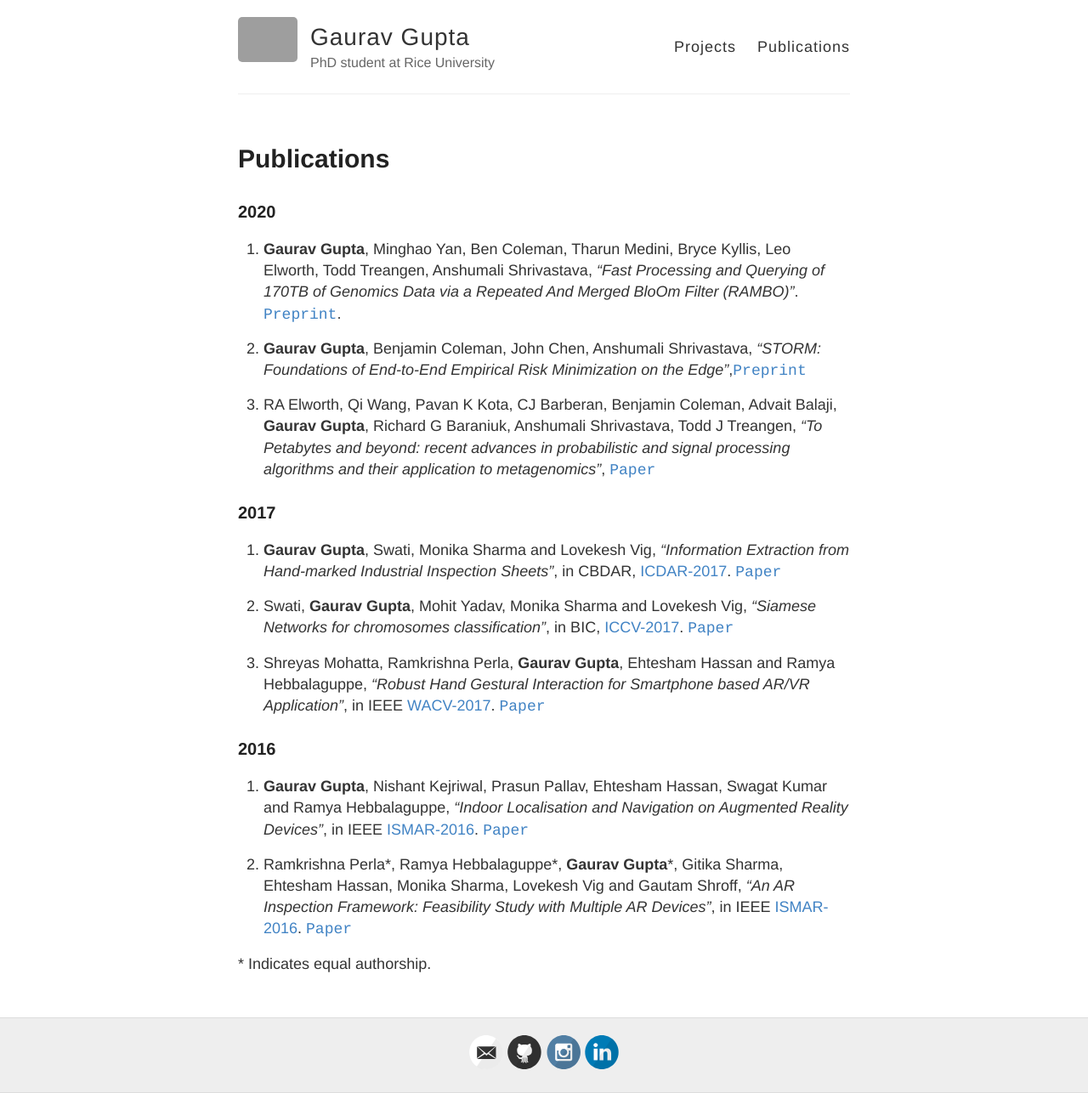
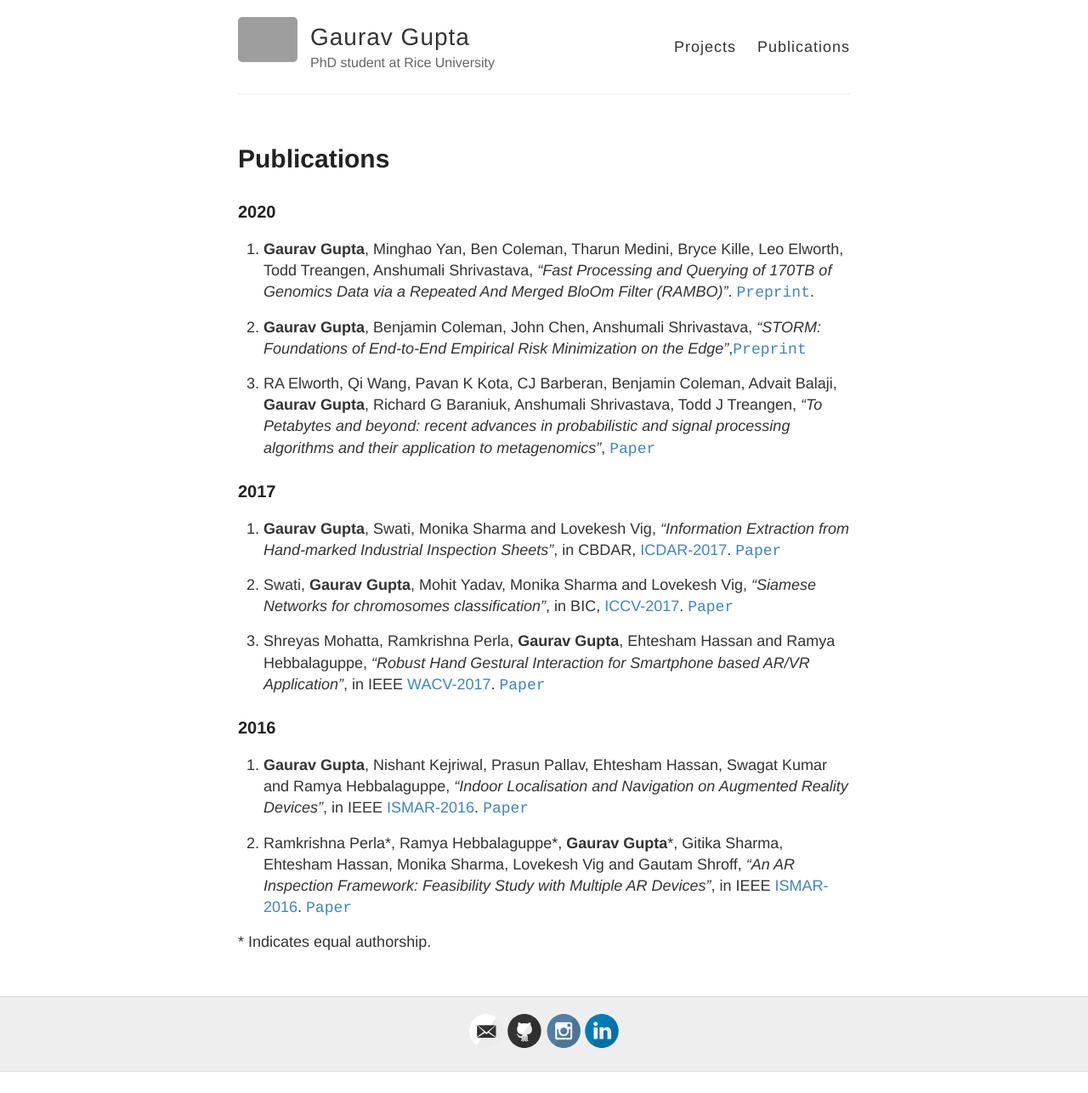
Before and after one commit to gaurav16gupta/gaurav16gupta.github.io, a Jekyll site: the page built from publications.md, in a window 1280 px wide. Shown: the whole page at 85% size. Built offline with Jekyll 4.4.1, drawn with Linux system fonts in a browser that asks for light colours; after the commit the page ends 1261 px from its top, so only the background shows below that; grey boxes are pictures that could not be loaded.

Commit message:
Update publications.md

```diff
--- a/publications.md
+++ b/publications.md
@@ -6,7 +6,7 @@ permalink: /publications/
 
 ### 2020
 
-1. __Gaurav Gupta__, Minghao Yan, Ben Coleman, Tharun Medini, Bryce Kyllis, Leo Elworth, Todd Treangen, Anshumali Shrivastava, _"Fast Processing and Querying of 170TB of Genomics Data via a Repeated And Merged BloOm Filter (RAMBO)"_. [`Preprint`](https://arxiv.org/abs/1910.02611).
+1. __Gaurav Gupta__, Minghao Yan, Ben Coleman, Tharun Medini, Bryce Kille, Leo Elworth, Todd Treangen, Anshumali Shrivastava, _"Fast Processing and Querying of 170TB of Genomics Data via a Repeated And Merged BloOm Filter (RAMBO)"_. [`Preprint`](https://arxiv.org/abs/1910.02611).
 
 2. __Gaurav Gupta__, Benjamin Coleman, John Chen, Anshumali Shrivastava, _"STORM: Foundations of End-to-End Empirical Risk Minimization on the Edge"_,[`Preprint`](https://arxiv.org/abs/2006.14554)
 
```
